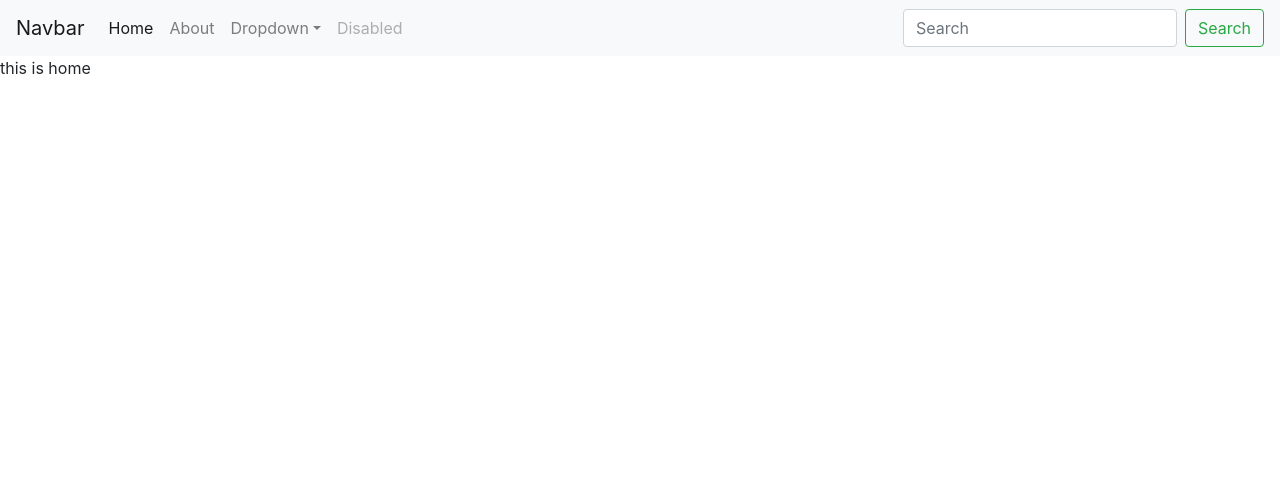
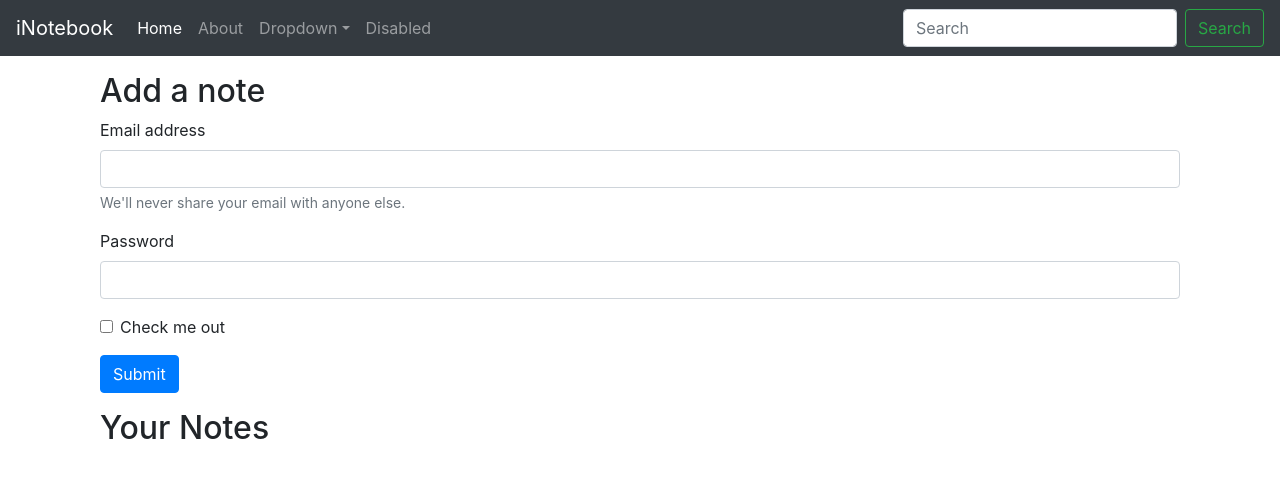
Before and after one commit to am1t0/iNotebook, a React (Create React App) app: page /Home in a window 1280 px wide. Shown: the top 478 px of the page. Built offline with nearby package versions, Linux system fonts and the light colour scheme.

Commit message:
useLocation hook to get current location

```diff
--- a/src/App.js
+++ b/src/App.js
@@ -15,11 +15,12 @@
     <NoteState>
       <Router>
       <Navbar/>
+      <div className="container">
        <Routes>
         <Route exact path='/Home' element={<Home/>}/>
         <Route exact path='/About' element={<About/>}/>
        </Routes>
-
+     </div>
       </Router>
       </NoteState>
     </>
--- a/src/Components/About.js
+++ b/src/Components/About.js
@@ -2,14 +2,9 @@
 import NoteContext from '../context/Notes/NoteContext';
 
 export default function About() {
-  const data = useContext(NoteContext);
-  useEffect(()=>{
-    data.update();
-    // eslint-disable-next-line
-  },[])
   return (
     <div>
-      <p>this is about {data.state.name} and his salary is : {data.state.salary}</p>
+      <p>this is About page</p>
     </div>
   )
 }
--- a/src/Components/Home.js
+++ b/src/Components/Home.js
@@ -3,7 +3,28 @@
 export default function Home() {
   return (
     <div>
-      <p>this is home</p>
+      <div className="container my-3">
+      <h2>Add a note</h2>
+      <form>
+  <div class="form-group">
+    <label for="exampleInputEmail1">Email address</label>
+    <input type="email" class="form-control" id="exampleInputEmail1" aria-describedby="emailHelp"/>
+    <small id="emailHelp" class="form-text text-muted">We'll never share your email with anyone else.</small>
+  </div>
+  <div class="form-group">
+    <label for="exampleInputPassword1">Password</label>
+    <input type="password" class="form-control" id="exampleInputPassword1"/>
+  </div>
+  <div class="form-group form-check">
+    <input type="checkbox" class="form-check-input" id="exampleCheck1"/>
+    <label class="form-check-label" for="exampleCheck1">Check me out</label>
+  </div>
+  <button type="submit" class="btn btn-primary">Submit</button>
+</form>
+</div>
+<div className="container">
+<h2>Your Notes</h2>
+</div>
     </div>
   )
 }
--- a/src/Components/Navbar.js
+++ b/src/Components/Navbar.js
@@ -1,23 +1,31 @@
 import React from 'react'
-import { Link } from 'react-router-dom'
+import { Link , useLocation} from 'react-router-dom'
 
 
 export default function Navbar() {
+  let location = useLocation();
+
+
+  React.useEffect(() => {
+    console.log(location.pathname);
+  }, [location]);
+
+
   return (
     <div>
-      <nav className="navbar navbar-expand-lg navbar-light bg-light">
-  <Link className="navbar-brand" to="/">Navbar</Link>
+      <nav className="navbar navbar-expand-lg navbar-dark bg-dark">
+  <Link className="navbar-brand" to="/">iNotebook</Link>
   <button className="navbar-toggler" type="button" data-toggle="collapse" data-target="#navbarSupportedContent" aria-controls="navbarSupportedContent" aria-expanded="false" aria-label="Toggle navigation">
     <span className="navbar-toggler-icon"></span>
   </button>
 
   <div className="collapse navbar-collapse" id="navbarSupportedContent">
     <ul className="navbar-nav mr-auto">
-      <li className="nav-item active">
-        <Link className="nav-link" to="/Home">Home <span className="sr-only">(current)</span></Link>
+      <li className="nav-item ">
+        <Link className={`nav-link ${(location.pathname==='/Home')?'active':""}`} to="/Home">Home <span className="sr-only">(current)</span></Link>
       </li>
       <li className="nav-item">
-        <Link className="nav-link" to="/About">About</Link>
+        <Link className={`nav-link ${(location.pathname==='/About')?'active':""}`} to="/About">About</Link>
       </li>
       <li className="nav-item dropdown">
         <a className="nav-link dropdown-toggle" href="/" id="navbarDropdown" role="button" data-toggle="dropdown" aria-haspopup="true" aria-expanded="false">
@@ -31,7 +39,7 @@
         </div>
       </li>
       <li className="nav-item">
-        <a className="nav-link disabled" href="/">Disabled</a>
+        <a className="nav-link" href="/">Disabled</a>
       </li>
     </ul>
     <form className="form-inline my-2 my-lg-0">
--- a/src/context/Notes/NoteState.js
+++ b/src/context/Notes/NoteState.js
@@ -2,23 +2,9 @@
 import NoteContext from "./NoteContext";
 
 const NoteState = (props) =>{
-    const s1 = {
-        "name":"Amit",
-        "age":22,
-        "salary":"3 Lacs"
-    }
-    const [state,setState] = useState(s1);
-    const update=()=>{
-        setTimeout(()=>{
-            setState({
-                "name":"Anuj",
-                "age":21,
-                "salary":"2 Lacs"
-            });
-        },1000)
-    }
+
     return (
-         <NoteContext.Provider value={{state,update}}>
+         <NoteContext.Provider value={{}}>
             {props.children}
          </NoteContext.Provider>
     )
```
